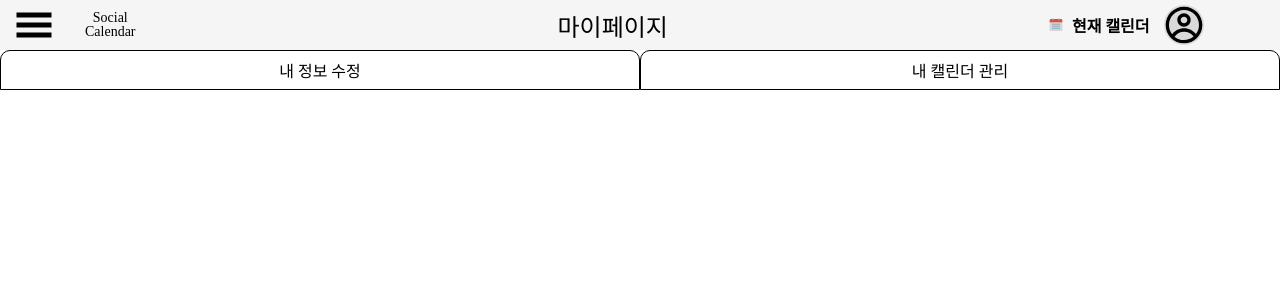
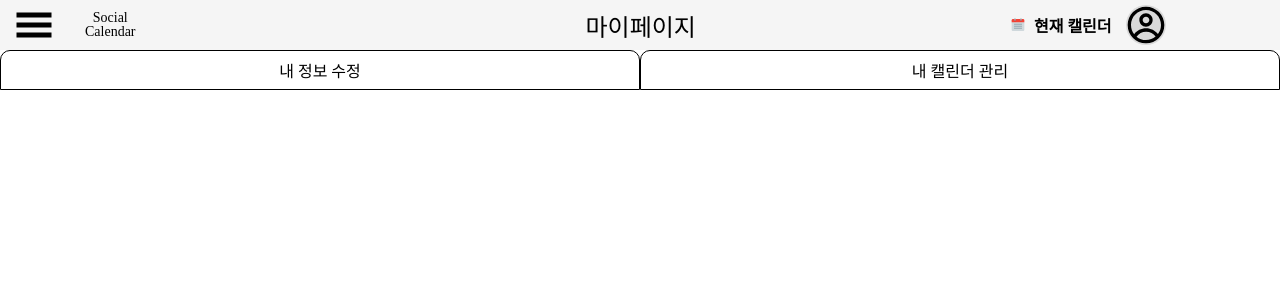
Before and after one commit to codestates-seb/seb39_main_043, a React (Create React App) app in the folder client/: page /mypage in a window 1280 px wide. Shown: the top 300 px of the page. Built offline with nearby package versions, Linux system fonts and the light colour scheme.

Commit message:
front/css : css 수정

```diff
--- a/client/src/components/molecules/MyPageNavigation.js
+++ b/client/src/components/molecules/MyPageNavigation.js
@@ -10,11 +10,11 @@ const LogoIcon = styled(atoms.LogoIcon)`
 `;
 
 const MyPageText = styled(atoms.MyPageText)`
-  margin-left: 422px;
+  margin-left: 450px;
 `;
 
 const CalendarIcon = styled(atoms.CalendarIcon)`
-  margin-left: 380px;
+  margin-left: 314px;
 `;
 
 const CurrentCalendarTitle = styled(atoms.CurrentCalendarTitle)`
```
